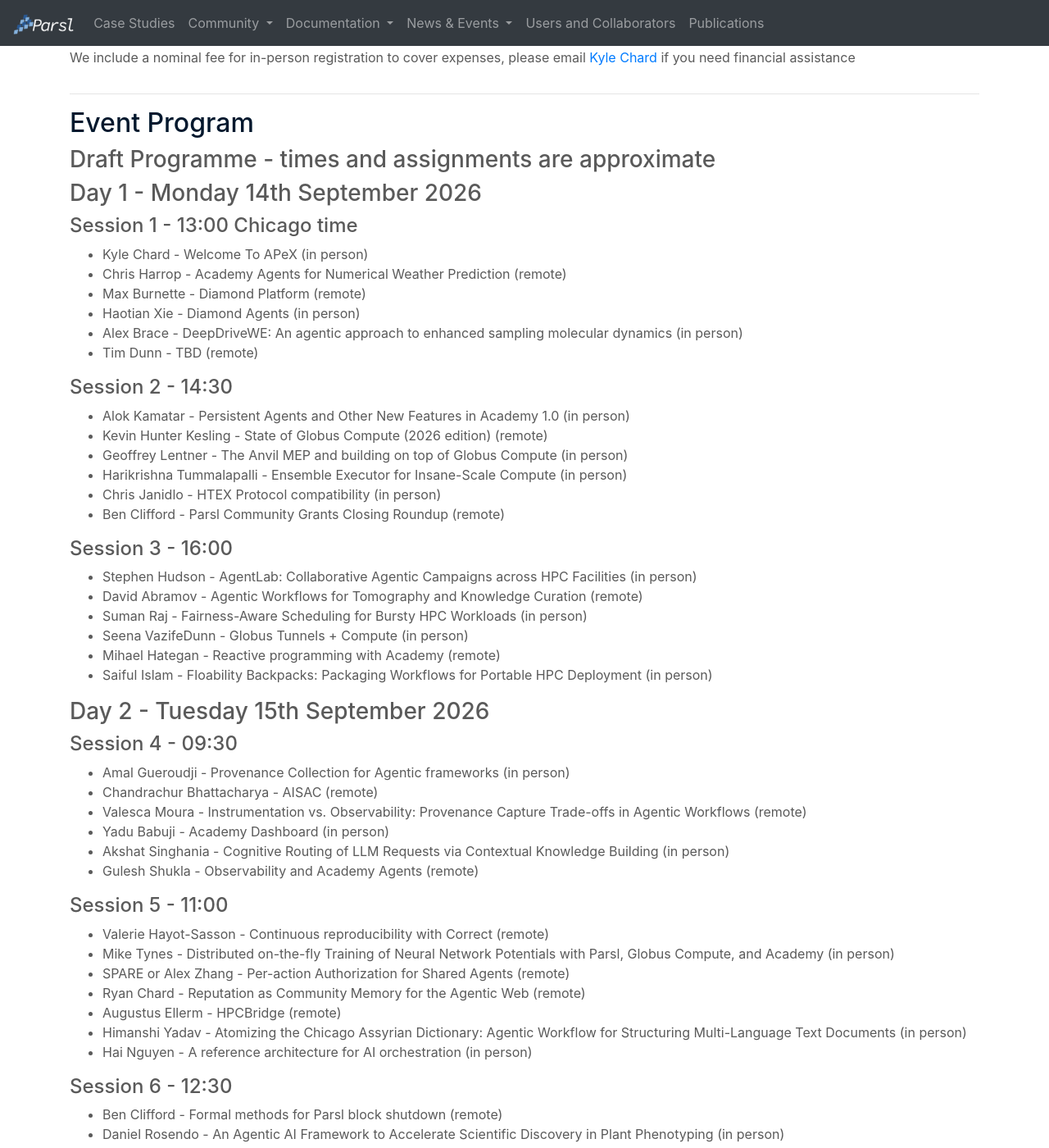
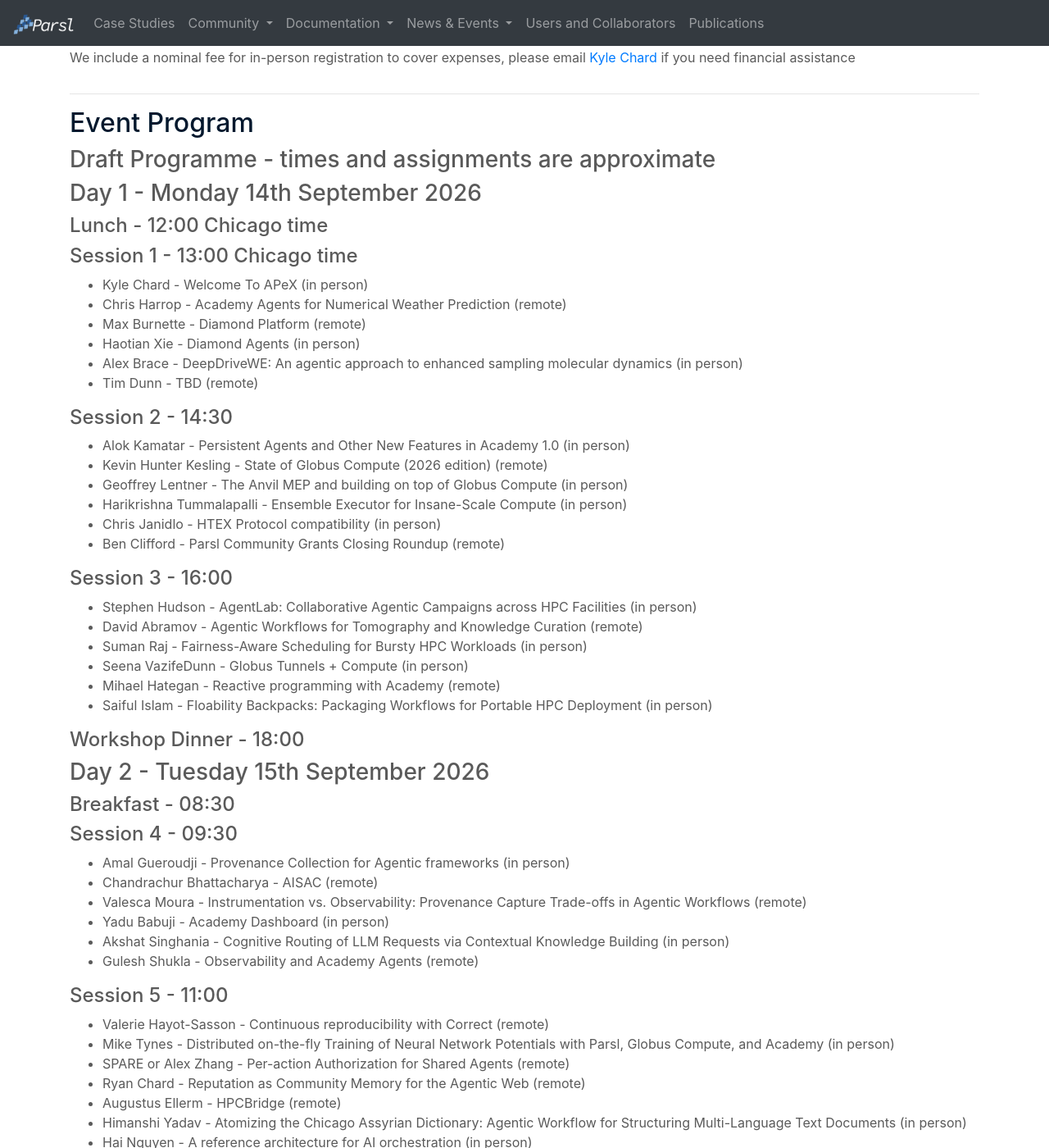
Before and after one commit to Parsl/parsl.github.io, a Jekyll site: the page built from parslfest/apex2026.html, in a window 1280 px wide and 1400 px high, scrolled down 465 px. Shown: the whole window at 82% size. Built offline with Jekyll 4.4.1, drawn with Linux system fonts in a browser that asks for light colours.

Commit message:
Update apex2026.html

```diff
--- a/parslfest/apex2026.html
+++ b/parslfest/apex2026.html
@@ -59,6 +59,9 @@
 	<h3>Draft Programme - times and assignments are approximate</h3>
 
 <h3>Day 1 - Monday 14th September 2026</h3>
+
+<h4>Lunch - 12:00 Chicago time</h4>
+
 <h4>Session 1 - 13:00 Chicago time</h4>
 <ul>
 <li>Kyle Chard - Welcome To APeX  (in person) </li>
@@ -89,7 +92,13 @@
 <li>Saiful Islam - Floability Backpacks: Packaging Workflows for Portable HPC Deployment  (in person) </li>
 </ul>
 
+<h4>Workshop Dinner - 18:00</h4>
+
+
 <h3>Day 2 - Tuesday 15th September 2026</h3>
+
+<h4>Breakfast - 08:30</h4>
+
 <h4>Session 4 - 09:30</h4>
 <ul>
 <li>Amal Gueroudji - Provenance Collection for Agentic frameworks  (in person) </li>
@@ -121,7 +130,8 @@
 <li>Matt Sinclair - Federated deployment of an agentic biology framework at scale  (remote) </li>
 </ul>
 
-<h4>13:30 - lunch
+	<h4>13:30 - lunch
+
 
   <h3>Panel</h3>
   <p><em>Coming soon.</em> Details about the panel discussion will be posted here closer to the event.</p>
```
